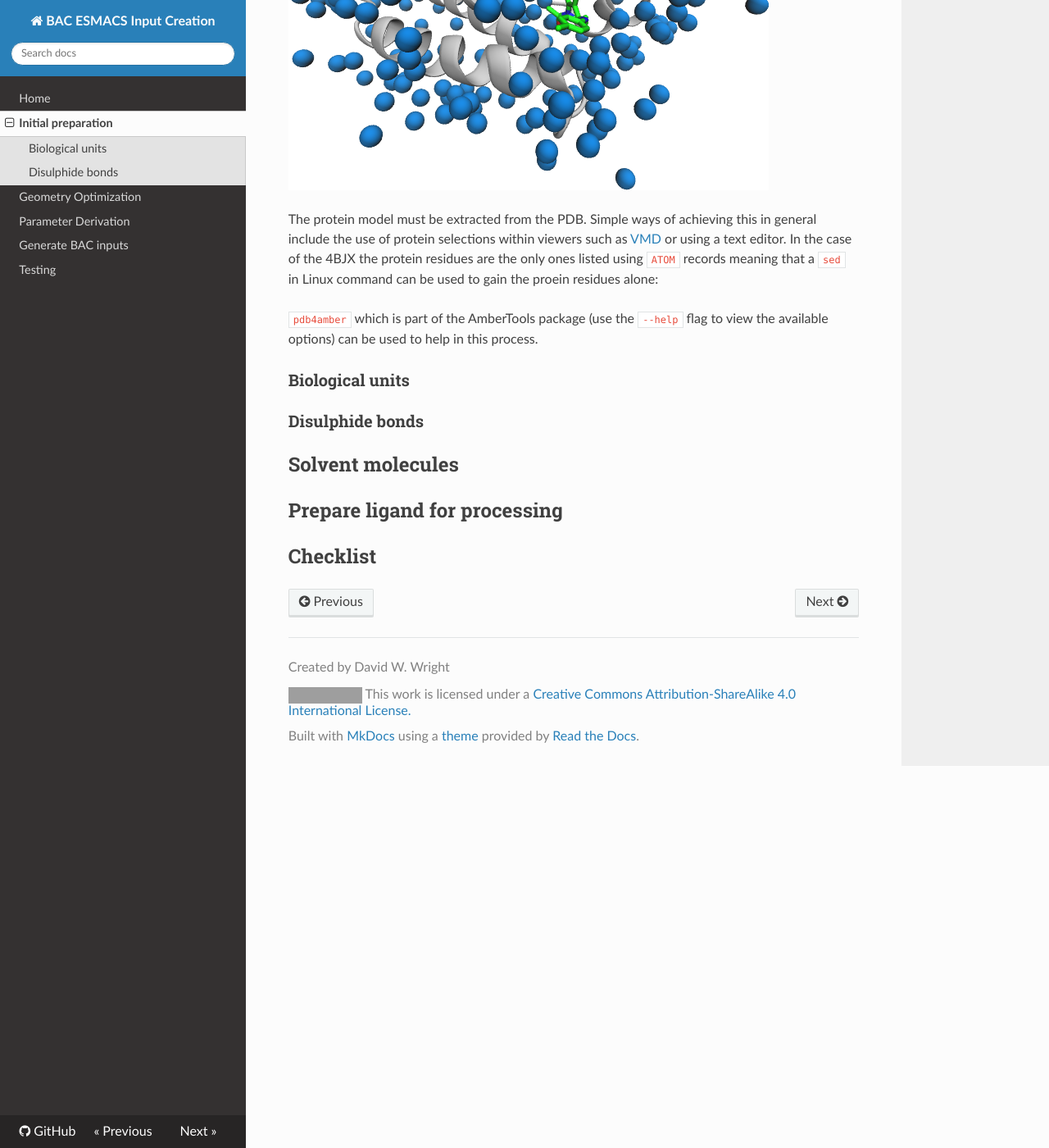
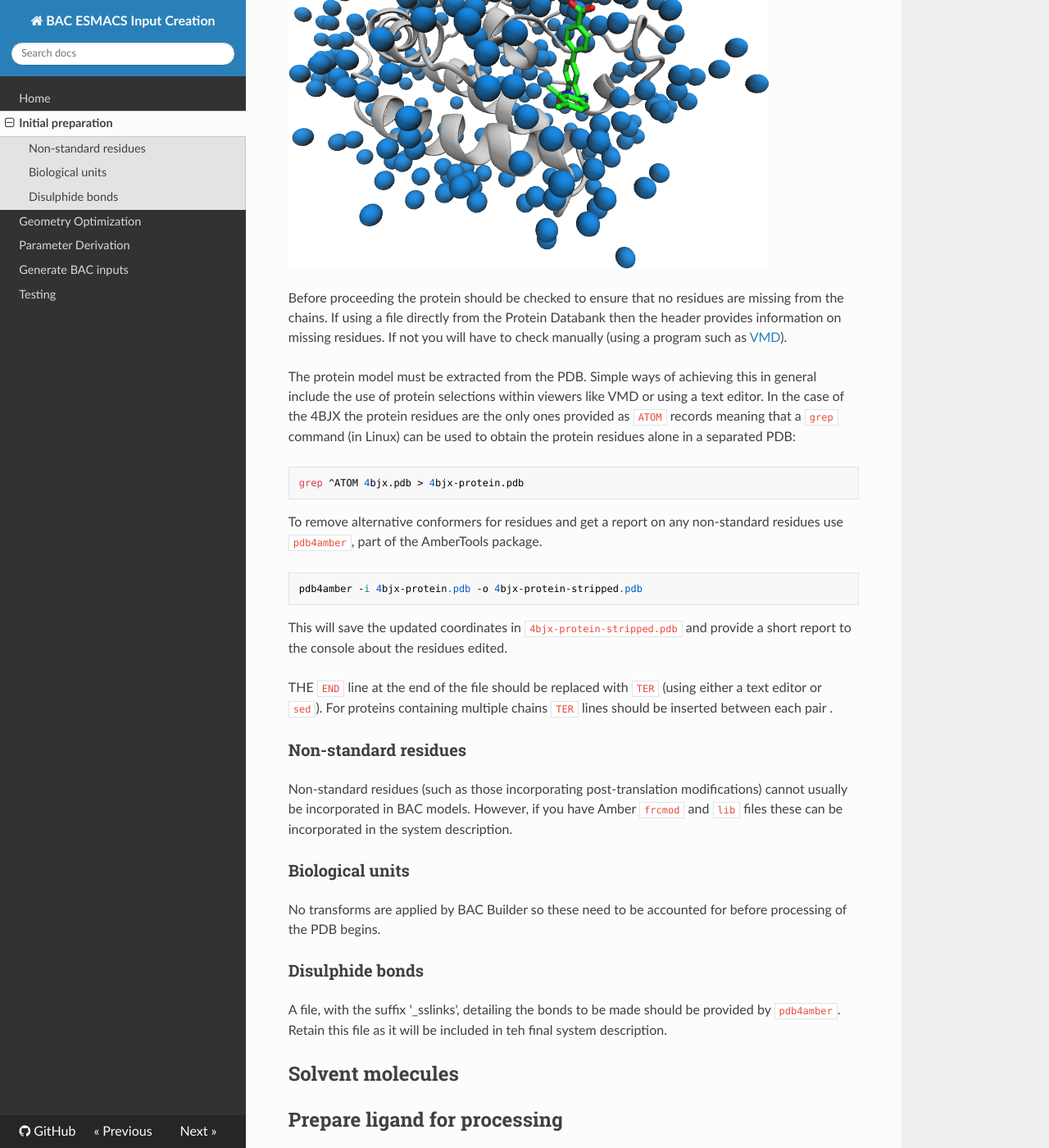
Before and after one commit to UCL-CCS/esmacs-input-creation-docs, an MkDocs documentation site: the page built from docs/preparation.md, in a window 1280 px wide and 1400 px high, scrolled down 1034 px. Shown: the whole window at 82% size. Built offline with MkDocs 1.6.1, drawn with Linux system fonts in a browser that asks for light colours; nearby versions of some CDN libraries; old or Windows-style settings are respelled for this version of MkDocs; some of the changed text lies outside the part shown; grey boxes are pictures that could not be loaded.

Commit message:
Complete draft of protein section

````diff
--- a/docs/preparation.md
+++ b/docs/preparation.md
@@ -8,6 +8,9 @@ The BAC Builder script requires the input PDB structure to follow a particular f
 4. Each chain must have a unique ID and end with a TER card
 5. Chains must be present in a particular order: protein, ligand, solvent.
 6. All residues included must be compatible with the Amber forcefield. In the case of the ligand, this means that the included version of the coordinates should be those generated during parameterization (to ensure atom names are consistent).
+
+In addition any ligands will need to be parameterized before they can be simulated.
+In this section we will prepare the protein and solvent elements of the PDB for incorporation in the starting model and the ligans for parameterization.
 
 Models for preparation in BAC can come from many sources but a common scenario is that the starting point is a PDB containing coordinates for all components of the system.
 In this section we detail the steps necessary to create a BAC input PDB from such a model.
@@ -23,24 +26,45 @@ The first step is to separate the protein chains and ensure they are ready for i
 
 ![4BJX structure](images/4bjx-init.png)
 
+Before proceeding the protein should be checked to ensure that no residues are missing from the chains.
+If using a file directly from the Protein Databank then the header provides information on missing residues.
+If not you will have to check manually (using a program such as  [VMD](http://www.ks.uiuc.edu/Research/vmd/)).
+
 The protein model must be extracted from the PDB.
-Simple ways of achieving this in general include the use of protein selections within viewers such as [VMD](http://www.ks.uiuc.edu/Research/vmd/) or using a text editor.
-In the case of the 4BJX the protein residues are the only ones listed using `ATOM` records meaning that a `sed` in Linux command can be used to gain the proein residues alone:
+Simple ways of achieving this in general include the use of protein selections within viewers like VMD or using a text editor.
+In the case of the 4BJX the protein residues are the only ones provided as `ATOM` records meaning that a `grep` command (in Linux) can be used to obtain the protein residues alone in a separated PDB:
+
+```
+grep ^ATOM 4bjx.pdb > 4bjx-protein.pdb
+```
+
+To remove alternative conformers for residues and get a report on any non-standard residues use `pdb4amber`, part of the AmberTools package.
+
+```
+pdb4amber -i 4bjx-protein.pdb -o 4bjx-protein-stripped.pdb
+```
+
+This will save the updated coordinates in `4bjx-protein-stripped.pdb` and provide a short report to the console about the residues edited.
+
+THE `END` line at the end of the file should be replaced with `TER` (using either a text editor or `sed`).
+For proteins containing multiple chains `TER` lines should be inserted between each pair .
+
+### Non-standard residues
+
+Non-standard residues (such as those incorporating post-translation modifications) cannot usually be incorporated in BAC models.
+However, if you have Amber `frcmod` and `lib` files these can be incorporated in the system description.
+
+### Biological units
+
+No transforms are applied by BAC Builder so these need to be accounted for before processing of the PDB begins.
+
+### Disulphide bonds
+
+A file, with the suffix '\_sslinks', detailing the bonds to be made should be provided by `pdb4amber`.
+Retain this file as it will be included in teh final system description.
+
+## Solvent molecules
 
 
 
-
-`pdb4amber` which is part of the AmberTools package (use the `--help` flag to view the available options) can be used to help in this process.
-
-### Biological units
-
-### Disulphide bonds
-
-
-
-## Solvent molecules
-
 ## Prepare ligand for processing
-
-
-## Checklist
````
